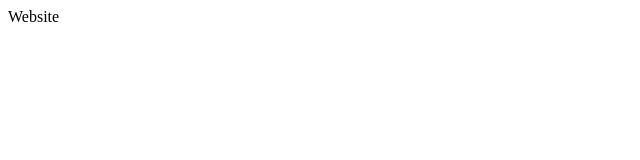
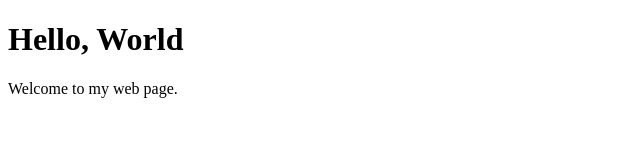
Before and after one commit to putate/repo1, a plain HTML site: page index.html in a window 1280 px wide. Shown: the whole page, without its empty margins (0-640 px from the left). Drawn offline with Linux system fonts and the light colour scheme.

Commit message:
Update index.html

```diff
--- a/index.html
+++ b/index.html
@@ -1 +1,10 @@
-<p>Website</p>
+<!DOCTYPE html>
+<html>
+  <head><title>Soren's Website</title></head>
+  <body>
+    <h1>Hello, World</h1>
+    <p>
+      Welcome to my web page.
+    </p>
+  </body>
+</html>
```
